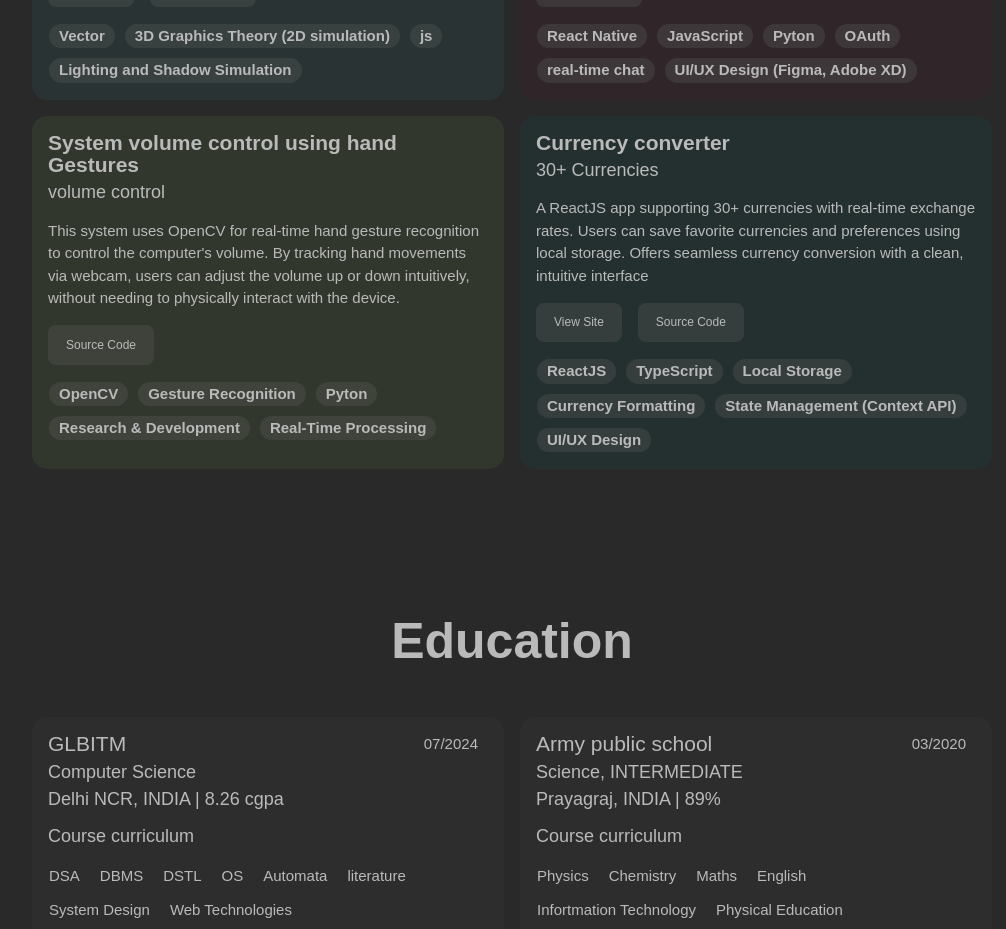
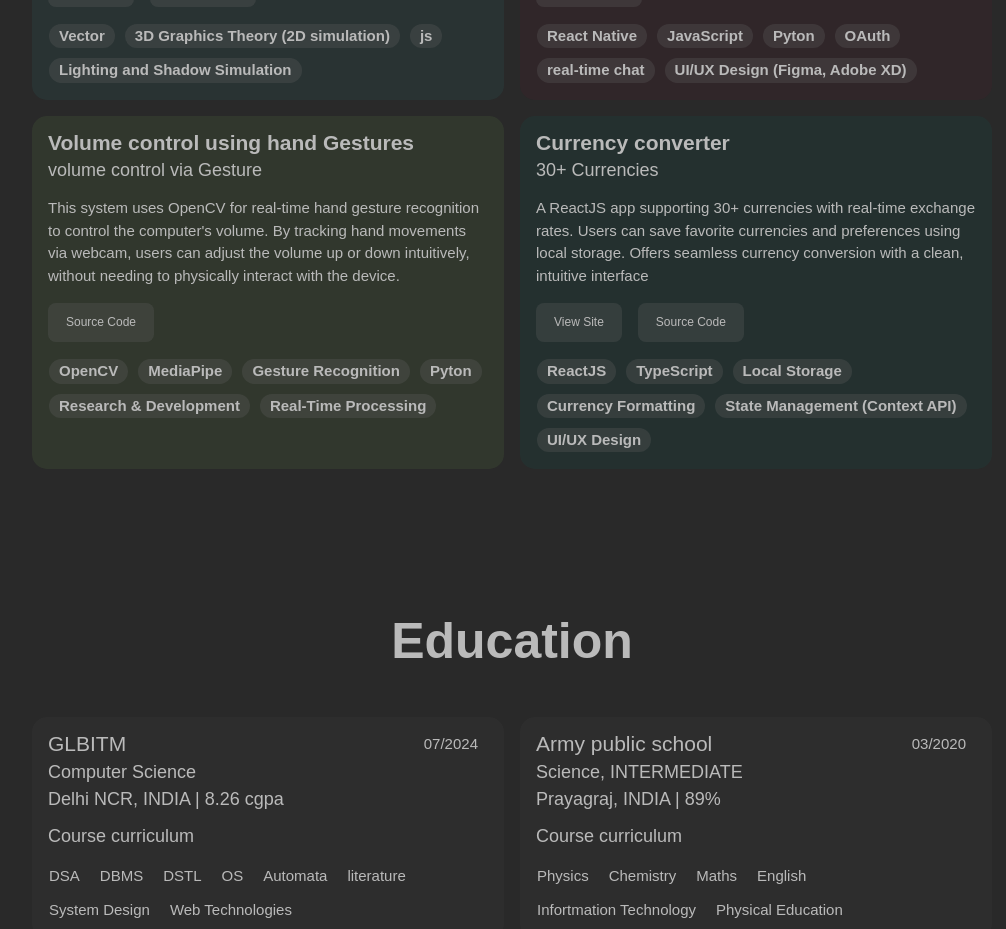
Before and after one commit to krmahi/portfolio-bento-ui, a React (Vite) app: page / in a window 1280 px wide. Shown: the part 3560-4489 px from the top of the page, without its empty margins (128-1134 px from the left). Built offline with nearby package versions, Linux system fonts and the light colour scheme.

Commit message:
Update: details

```diff
--- a/src/components/Projects.tsx
+++ b/src/components/Projects.tsx
@@ -287,10 +287,10 @@ function Projects() {
 
         <div className="block-1 project-block-color-7 g">
           <div className="block-title bold block-title-proj">
-            System volume control using hand Gestures
+            Volume control using hand Gestures
           </div>
           <div className="block-sub-title bold-subheading size-15px block-sub-title-proj">
-            volume control
+            volume control via Gesture
           </div>
           <div className="size-15px bold-content ">
             <span>
@@ -317,6 +317,7 @@ function Projects() {
           </div>
           <div className="categories">
             <span>OpenCV</span>
+            <span>MediaPipe</span>
             <span>Gesture Recognition</span>
             <span>Pyton</span>
             <span>Research & Development</span>
```
